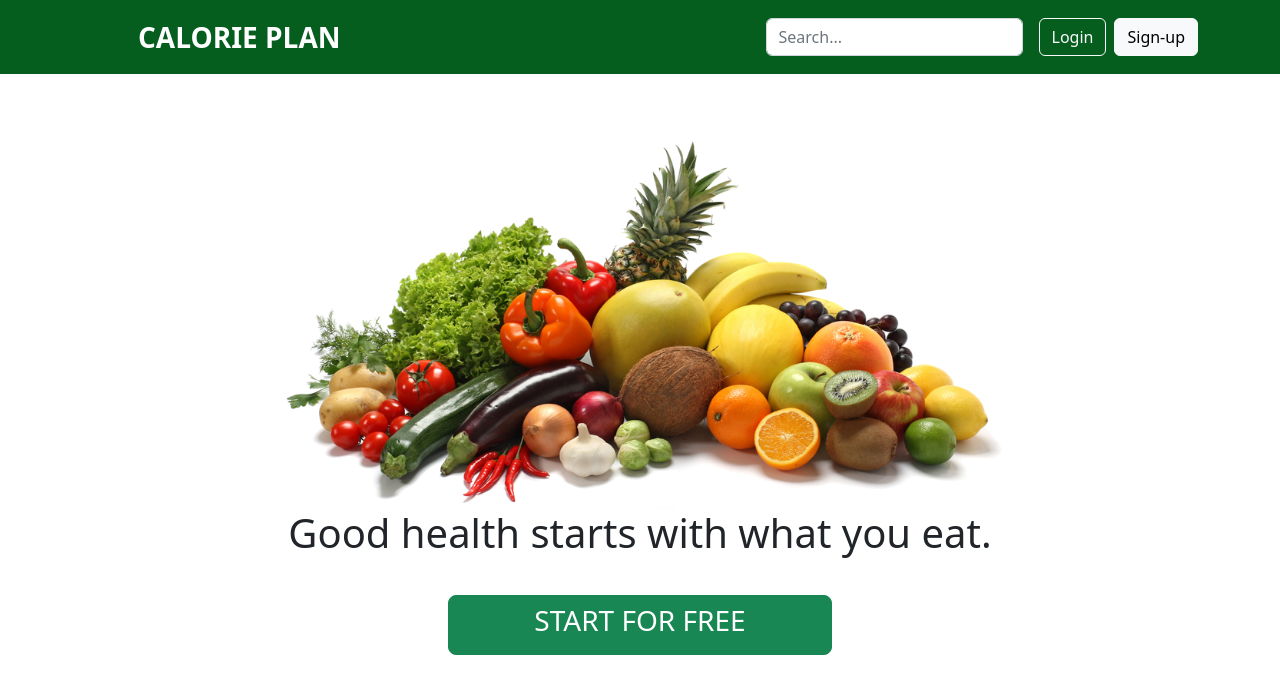
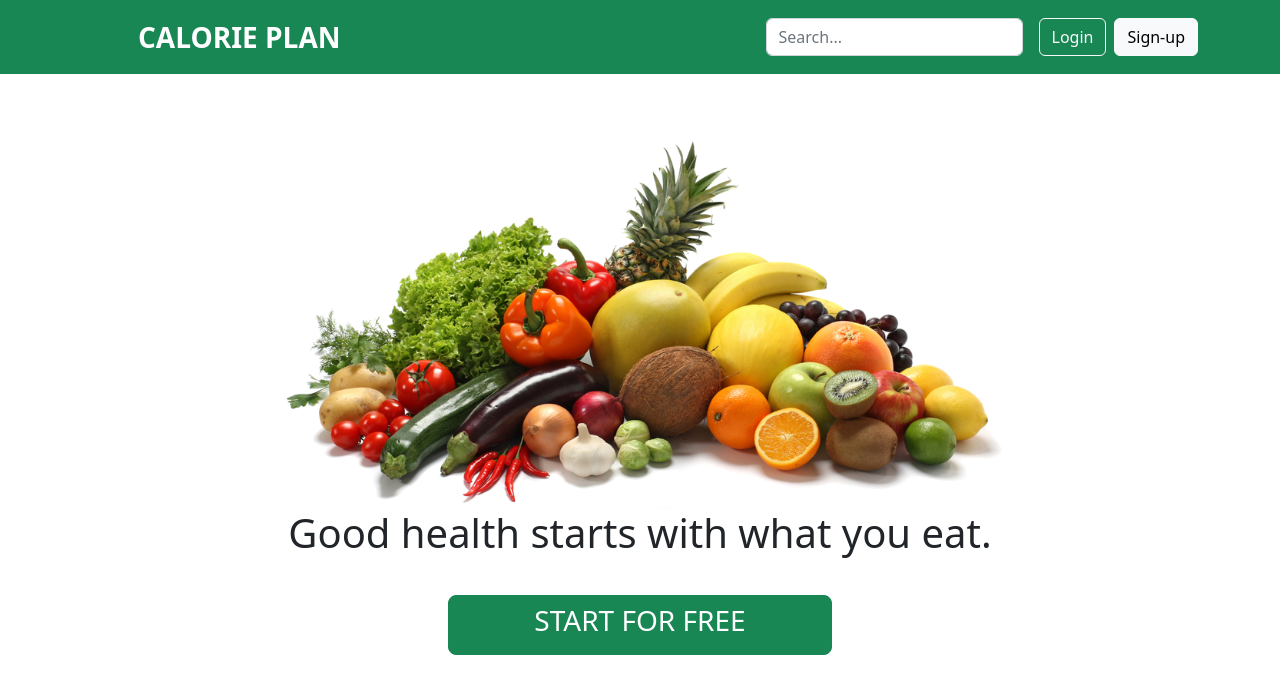
Before and after one commit to Codruta20/Calorie-plan, an Angular app: page / in a window 1280 px wide. Shown: the top 694 px of the page. Built offline with nearby package versions, Linux system fonts and the light colour scheme.

Commit message:
Changed navbar color

```diff
--- a/src/app/navbar/navbar.component.html
+++ b/src/app/navbar/navbar.component.html
@@ -1,4 +1,4 @@
-<header class="p-2" style="background-color: #065e1e">
+<header class="p-2" style="background-color: #198754">
   <div class="container">
     <div
       class="d-flex flex-wrap align-items-center justify-content-center justify-content-lg-start"
```
